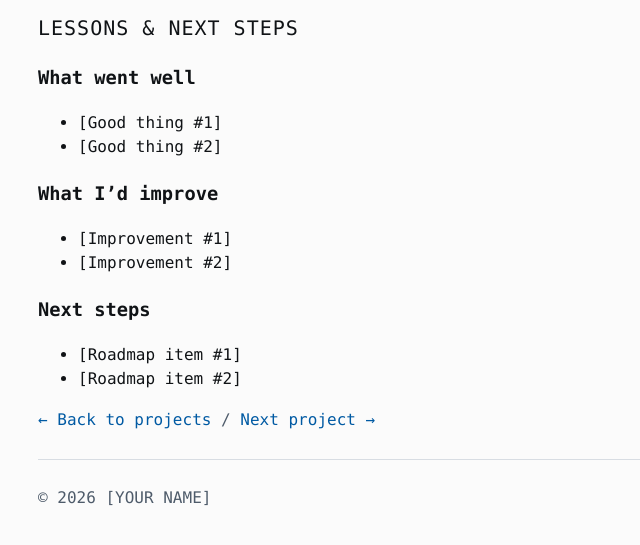
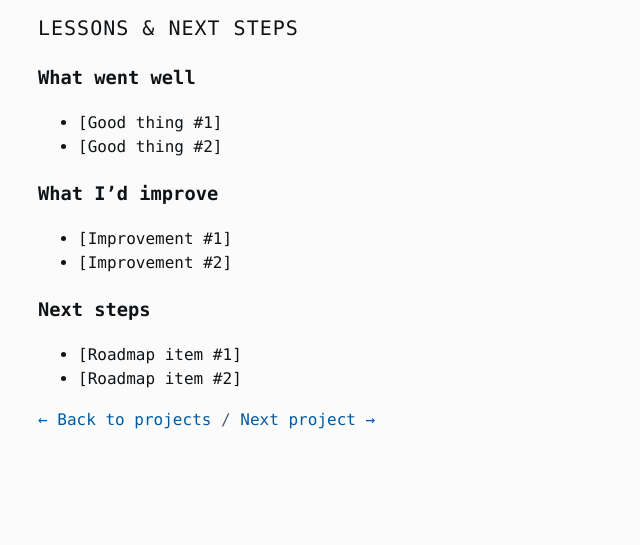
Before and after one commit to Shfloop/shfloop.github.io, a plain HTML site: page web-app.html in a window 1280 px wide. Shown: the part 3581-4126 px from the top of the page, without its empty margins (112-752 px from the left). After the commit the page ends 4014 px from the top, so only its background shows below. Drawn offline with Linux system fonts and the light colour scheme.

Commit message:
remove footer

```diff
--- a/web-app.html
+++ b/web-app.html
@@ -355,14 +355,6 @@
         <span class="subtle">/</span>
         <a href="[NEXT PROJECT LINK]">Next project →</a>
       </section>
-
-      <footer class="footer">
-        <div class="subtle">© <span id="year"></span> [YOUR NAME]</div>
-      </footer>
     </main>
-
-    <script>
-      document.getElementById("year").textContent = new Date().getFullYear();
-    </script>
   </body>
 </html>
```
Also changed, not shown: 16BitCPU.html (+0 -8 lines), SimplyShaders.html (+0 -8 lines), divot-filler.html (+2 -6 lines), index.html (+0 -11 lines), voxel-game.html (+0 -8 lines).
